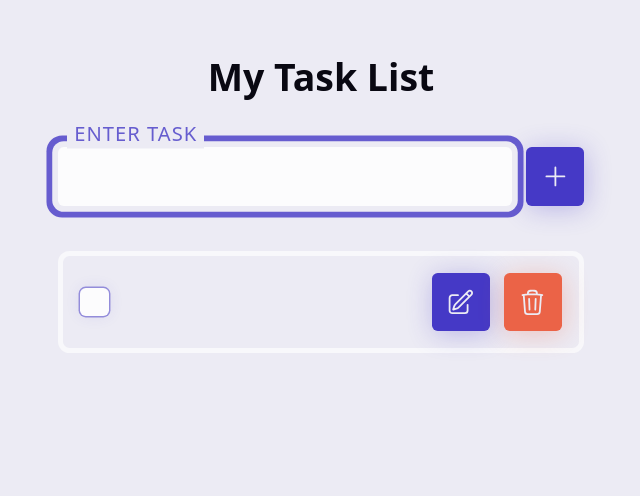
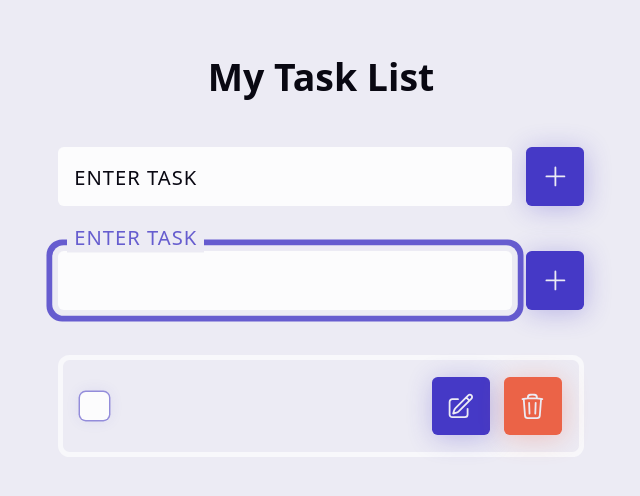
Before and after one commit to M-H-A-S/ToDo, a React (Vite) app: page / in a window 1280 px wide. Shown: the top 496 px of the page, without its empty margins (319-959 px from the left). Built offline with nearby package versions, Linux system fonts and the light colour scheme.

Commit message:
Edit Form Component

```diff
--- a/src/App.jsx
+++ b/src/App.jsx
@@ -2,6 +2,7 @@ import { useState } from 'react'
 
 // Custom compoents
 import CustomForm from './components/CustomForm'
+import EditForm from './components/EditForm'
 import TaskList from './components/TaskList';
 
 function App() {
@@ -18,6 +19,14 @@ function App() {
     setTasks(prevState => prevState.filter(t => t.id !== id));
   }
 
+  const ToggleTask = (id) => {
+    setTasks(prevState => prevState.map(t => (
+      t.id == id
+        ? { ... t, checked: !t.checked }
+        : t
+    )))
+  }
+
 
   return (
     <>
@@ -25,11 +34,13 @@ function App() {
       <header>
         <h1>My Task List</h1>
       </header>
+      <EditForm />
       <CustomForm addTask={addTask} />
       { tasks && (
         <TaskList
           tasks={tasks}
           deleteTask= {deleteTask}
+          ToggleTask= {ToggleTask}
         />
 
         )}
--- /dev/null
+++ b/src/components/EditForm.jsx
@@ -0,0 +1,54 @@
+
+import React from 'react'
+import { useState } from 'react';
+ import {PlusIcon} from '@heroicons/react/24/solid';
+
+
+const EditForm = ({addTask}) => {
+    const [task, setTask] = useState("");
+
+
+    const handleFormSubmit = (e) => {
+        e.preventDefault();
+
+    }
+
+    return (
+    <form
+        className="todo"
+        onSubmit={handleFormSubmit}
+        >
+
+
+        <div className="wrapper">
+            <input
+                type="text"
+                id="task"
+                className="input"
+                value={task}
+                onInput={(e) => setTask(e.target.value)}
+                required
+                autoFocus
+                maxLength={60}
+                placeholder='Enter Task'
+            />
+
+
+            <label
+                htmlFor="task"
+                className='label'
+            >Enter Task</label>
+        </div>
+        <button
+            className="btn"
+            aria-label="Add Task"
+            type="submit"
+        >
+        <   PlusIcon  />
+
+        </button>
+    </form>
+  )
+}
+
+export default EditForm
--- a/src/components/TaskItem.jsx
+++ b/src/components/TaskItem.jsx
@@ -7,11 +7,12 @@ import {PencilSquareIcon} from '@heroicons/react/24/outline';
 //import {TrashIcon} from '@heroicons/react/24/outline';
 
 
-const TaskItem = ({task, deleteTask}) => {
+const TaskItem = ({task, deleteTask, toggleTask}) => {
   const [isChecked, setIsChecked] = useState(task.checked);
 
   const handleCheckboxChange = (e) => {
     setIsChecked(!isChecked);
+    toggleTask(task.id);
   }
 
   return (
--- a/src/components/TaskItem.module.css
+++ b/src/components/TaskItem.module.css
@@ -1,6 +1,3 @@
-
-  /* 5aweet */
-
 .task {
   display: flex;
   align-items: center;
--- a/src/components/TaskList.jsx
+++ b/src/components/TaskList.jsx
@@ -5,7 +5,7 @@ import TaskItem from './TaskItem';
 // styles
 import styles from './TaskList.module.css';
 
-const TaskList = ({tasks, deleteTask}) => {
+const TaskList = ({tasks, deleteTask, toggleTask}) => {
   return (
     <ul className={styles.tasks}>
         {tasks.sort((a, b) => b.id - a.id).map(task => (
@@ -13,6 +13,7 @@ const TaskList = ({tasks, deleteTask}) => {
                 key={task.id}
                 task={task}
                 deleteTask={deleteTask}
+                toggleTask={toggleTask}
             />
         ))
 
```
Also changed, not shown: src/components/TaskList.module.css (+4 -4 lines). Lines whose indentation alone changed are shown as unchanged.
